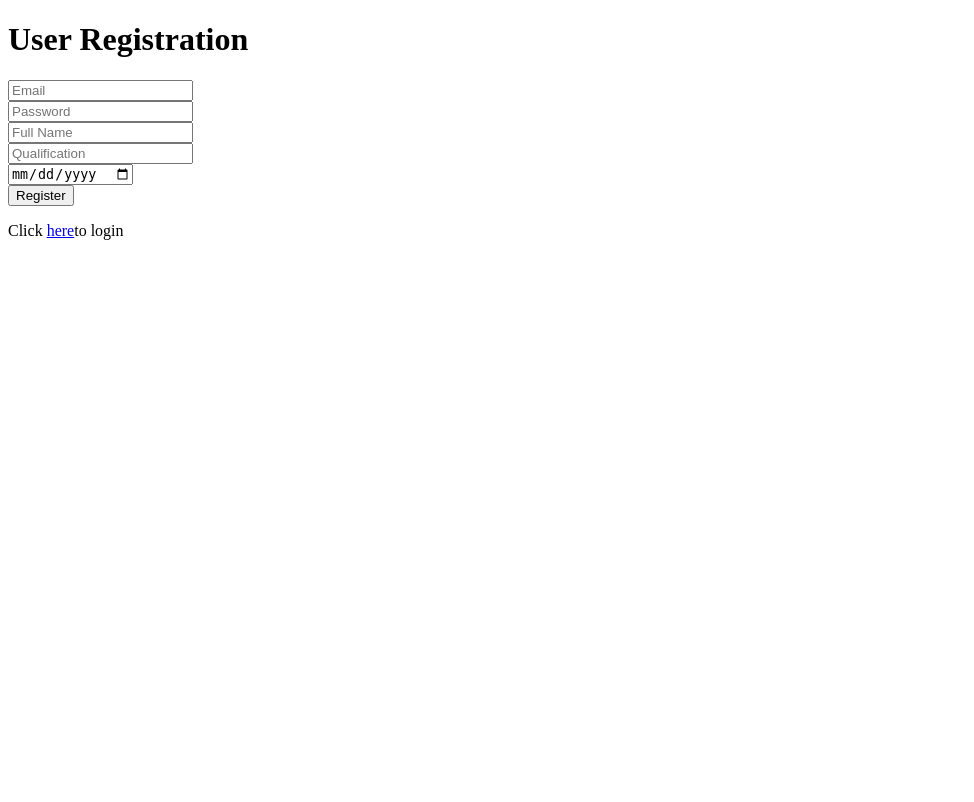
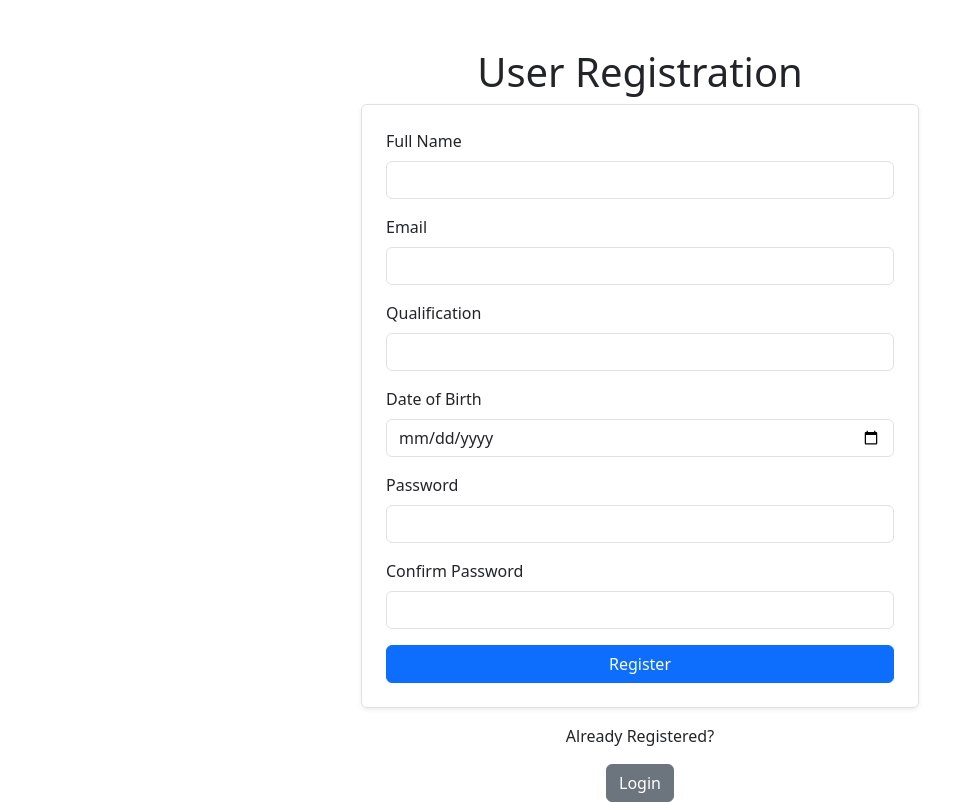
Before and after one commit to 23f3003167/quiz-master-v1, a Flask app: page /register in a window 1280 px wide. Shown: the whole page, without its empty margins (0-974 px from the left). Before the commit the page ends 240 px from the top, so only its background shows below. Run offline with Flask 3, Linux system fonts and the light colour scheme.

Commit message:
Did Almost Everything by the help of milestones assigned

```diff
--- a/app.py
+++ b/app.py
@@ -3,6 +3,7 @@ from flask_login import LoginManager, UserMixin, login_user, logout_user, login_
 from flask_migrate import Migrate
 from models import db, User, Admin, Subject, Chapter, Quiz, Question, Score
 from datetime import datetime, date
+from functools import wraps
 import pytz
 
 app = Flask(__name__)
@@ -33,8 +34,17 @@ def register():
         qualification = request.form['qualification']
         dob = request.form['dob']
 
+        if not email or not full_name or not password or not qualification or not dob:
+            flash("All fields are required!", "danger")
+            return redirect(url_for('register'))
+
+        if len(password) < 6:
+            flash("Password must be atleast 6 characters long", "danger")
+            return redirect(url_for('register'))
+
         existing_user = User.query.filter_by(username=email).first()
         if existing_user:
+            flash("You are Already Registered", "danger")
             return redirect(url_for('login'))
 
         new_user = User(
@@ -91,20 +101,25 @@ def logout():
     session.clear()
     return redirect(url_for('login'))
 
+def admin_required(f):
+    @wraps(f)
+    def decorated_function(*args, **kwargs):
+        if current_user.role != "admin":
+            flash("Unauthorized access!", "danger")
+            return redirect(url_for('login'))
+        return f(*args, **kwargs)
+    return decorated_function
+
 @app.route("/admin/dashboard", methods=['GET', 'POST'])
 @login_required
+@admin_required
 def admin_dashboard():
-    print(current_user.role)
-    if current_user.role != "admin":
-        return redirect(url_for('login'))
     return render_template('admin_dashboard.html')
 
 @app.route("/admin/subjects", methods=['GET', 'POST'])
 @login_required
+@admin_required
 def manage_subjects():
-    if current_user.role != "admin":
-        return redirect(url_for("user_dashboard"))
-
     if request.method == 'POST':
         name = request.form['name']
         description = request.form['description']
@@ -123,9 +138,8 @@ def manage_subjects():
 
 @app.route("/admin/subjects/edit/<int:subject_id>", methods=["GET","POST"])
 @login_required
+@admin_required
 def edit_subject(subject_id):
-    if current_user.role != "admin":
-        return redirect(url_for("user_dashboard"))
 
     subject = Subject.query.get_or_404(subject_id)
 
@@ -140,9 +154,8 @@ def edit_subject(subject_id):
 
 @app.route("/admin/subjects/delete/<int:subject_id>", methods=["POST"])
 @login_required
+@admin_required
 def delete_subject(subject_id):
-    if current_user.role != "admin":
-        return redirect(url_for("user_dashboard"))
 
     subject = Subject.query.get_or_404(subject_id)
 
@@ -153,9 +166,8 @@ def delete_subject(subject_id):
 
 @app.route("/admin/subjects/<int:subject_id>/chapters", methods=["GET","POST"])
 @login_required
+@admin_required
 def manage_chapters(subject_id):
-    if current_user.role != "admin":
-        return redirect(url_for("user_dashboard"))
 
     subject = Subject.query.get_or_404(subject_id)
 
@@ -178,9 +190,8 @@ def manage_chapters(subject_id):
 
 @app.route("/admin/chapters/edit/<int:chapter_id>", methods=["GET","POST"])
 @login_required
+@admin_required
 def edit_chapter(chapter_id):
-    if current_user.role != "admin":
-        return redirect(url_for("user_dashboard"))
 
     chapter = Chapter.query.get_or_404(chapter_id)
 
@@ -195,9 +206,8 @@ def edit_chapter(chapter_id):
 
 @app.route("/admin/chapters/delete/<int:chapter_id>", methods=["POST"])
 @login_required
+@admin_required
 def delete_chapter(chapter_id):
-    if current_user.role != "admin":
-        return redirect(url_for("user_dashboard"))
 
     chapter = Chapter.query.get_or_404(chapter_id)
     subject_id = chapter.subject_id
@@ -208,9 +218,8 @@ def delete_chapter(chapter_id):
 
 @app.route("/admin/chapters/<int:chapter_id>/quizzes", methods=["GET","POST"])
 @login_required
+@admin_required
 def manage_quizzes(chapter_id):
-    if current_user.role != "admin":
-        return redirect(url_for("user_dashboard"))
 
     chapter = Chapter.query.get_or_404(chapter_id)
 
@@ -243,9 +252,8 @@ def manage_quizzes(chapter_id):
 
 @app.route("/admin/quizzes/edit/<int:quiz_id>", methods=["GET","POST"])
 @login_required
+@admin_required
 def edit_quiz(quiz_id):
-    if current_user.role != "admin":
-        return redirect(url_for("user_dashboard"))
 
     quiz = Quiz.query.get_or_404(quiz_id)
 
@@ -262,9 +270,8 @@ def edit_quiz(quiz_id):
 
 @app.route("/admin/quizzes/delete/<int:quiz_id>", methods=["POST"])
 @login_required
+@admin_required
 def delete_quiz(quiz_id):
-    if current_user.role != "admin":
-        return redirect(url_for("user_dashboard"))
 
     quiz = Quiz.query.get_or_404(quiz_id)
 
@@ -276,9 +283,8 @@ def delete_quiz(quiz_id):
 
 @app.route("/admin/quizzes/<int:quiz_id>/questions", methods=["GET","POST"])
 @login_required
+@admin_required
 def manage_questions(quiz_id):
-    if current_user.role != "admin":
-        return redirect(url_for("user_dashboard"))
 
     quiz = Quiz.query.get_or_404(quiz_id)
 
@@ -310,9 +316,8 @@ def manage_questions(quiz_id):
 
 @app.route("/admin/questions/edit/<int:question_id>", methods=["GET", "POST"])
 @login_required
+@admin_required
 def edit_question(question_id):
-    if current_user.role != "admin":
-        return redirect(url_for("user_dashboard"))
 
     question = Question.query.get_or_404(question_id)
 
@@ -331,9 +336,8 @@ def edit_question(question_id):
 
 @app.route("/admin/questions/delete/<int:question_id>", methods=["POST"])
 @login_required
+@admin_required
 def delete_question(question_id):
-    if current_user.role != "admin":
-        return redirect(url_for("user_dashboard"))
 
     question = Question.query.get_or_404(question_id)
     quiz_id = question.quiz_id
@@ -344,18 +348,15 @@ def delete_question(question_id):
 
 @app.route("/admin/users", methods=['GET'])
 @login_required
+@admin_required
 def view_users():
-    if current_user.role != "admin":
-        return redirect(url_for("user_dashboard"))
-
     users = User.query.all()
     return render_template("admin_users.html", users=users)
 
 @app.route("/admin/search", methods=['GET','POST'])
 @login_required
+@admin_required
 def admin_search():
-    if current_user.role != "admin":
-        return redirect(url_for("user_dashboard"))
 
     results = []
     search_term = request.form.get("search_term","").strip()
--- a/templates/register.html
+++ b/templates/register.html
@@ -3,19 +3,70 @@
 <head>
     <meta charset="UTF-8">
     <meta name="viewport" content="width=device-width, initial-scale=1.0">
-    <title>Register</title>
+    <title>Register Page</title>
+    <link rel="stylesheet" href="{{url_for('static', filename='css/flash.css')}}">
+    <link rel="stylesheet" href="https://cdn.jsdelivr.net/npm/bootstrap@5.3.0/dist/css/bootstrap.min.css">
+    <script>
+        function validateForm() {
+            let password = document.getElementById("password").value;
+            let confirmPassword = document.getElementById("confirm_password").value;
+            if (password != confirmPassword) {
+                alert("Passwords do not match!");
+                return false;
+            }
+            return true;
+        }
+    </script>
 </head>
-<body>
-    <h1>User Registration</h1>
-    <form method="post">
-        <input type="email" name="email" placeholder="Email" required><br>
-        <input type="password" name="password" placeholder="Password" required><br>
-        <input type="text" name="full_name" placeholder="Full Name" required><br>
-        <input type="text" name="qualification" placeholder="Qualification" required><br>
-        <input type="date" name="dob" required><br>
-        <button type="submit">Register</button>
+<body class="container mt-5">
+    <h1 class="text-center">User Registration</h1>
+    {% with messages = get_flashed_messages(with_categories=True) %}
+    {% if messages %}
+        {% for category, message in messages %}
+            <div class="{{ category }}">
+                {{ message }}
+            </div>
+        {% endfor %}
+    {% endif %}
+    {% endwith %}
+    <form method="post" class="p-4 border rounded shadow-sm w-50 mx-auto" onsubmit="return validateForm()">
+
+        <div class="mb-3">
+            <label class="form-label">Full Name</label>
+            <input type="text" name="full_name" class="form-control" required>
+        </div>
+
+        <div class="mb-3">
+            <label class="form-label">Email</label>
+            <input type="email" name="email" class="form-control" required>
+        </div>
+
+        <div class="mb-3">
+            <label class="form-label">Qualification</label>
+            <input type="text" name="qualification" class="form-control" required>
+        </div>
+
+        <div class="mb-3">
+            <label class="form-label">Date of Birth</label>
+            <input type="date" name="dob" class="form-control" required>
+        </div>
+
+        <div class="mb-3">
+            <label class="form-label">Password</label>
+            <input type="password" id="password" name="password" class="form-control" required>
+        </div>
+
+        <div class="mb-3">
+            <label class="form-label">Confirm Password</label>
+            <input type="password" id="confirm_password" name="confirm_password" class="form-control" required>
+        </div>
+
+        <button type="submit" class="btn btn-primary w-100">Register</button>
     </form>
-    <p>Click <a href="{{ url_for('login') }}">here</a>to login</p>
 
+    <div class="text-center mt-3">
+        <p>Already Registered?</p>
+        <a href="{{ url_for('login') }}" class="btn btn-secondary">Login</a>
+    </div>
 </body>
 </html>
```
Also changed, not shown: templates/login.html (+26 -9 lines).
